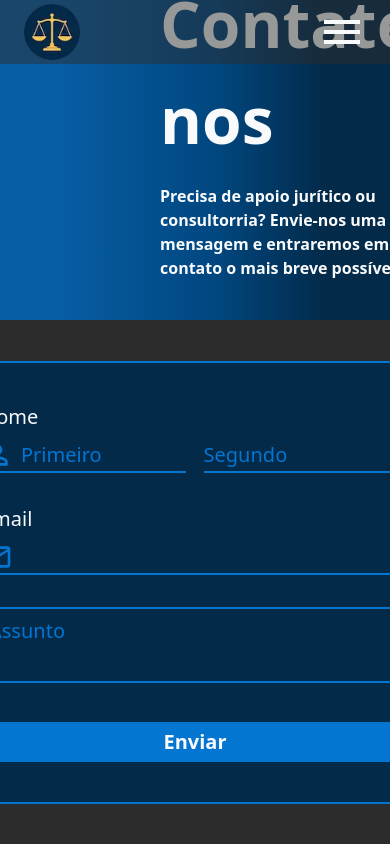
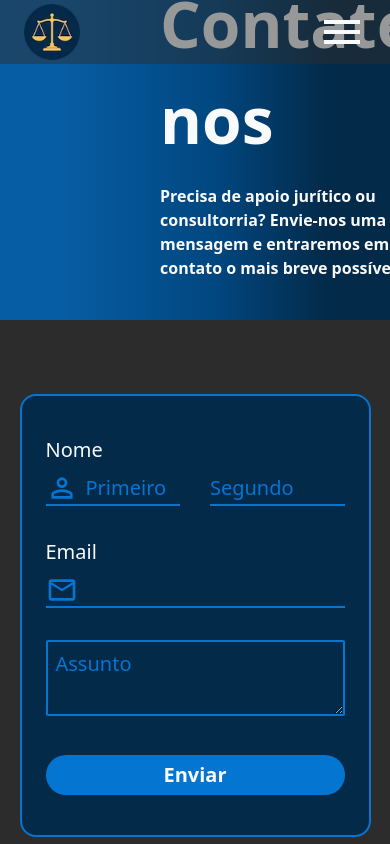
Before and after one commit to DavidSheltonSF/corporate-lawyer-website, a Next.js app: page /contact in a window 390 px wide. Shown: the top 844 px of the page. Built offline with nearby package versions, Linux system fonts and the light colour scheme.

Commit message:
refactor(contact form): enhance responsiveness and make it compatible with small screens

```diff
--- a/app/contact/page.tsx
+++ b/app/contact/page.tsx
@@ -12,17 +12,17 @@ export default function Contact() {
           </p>
         </div>
       </HeroSection>
-      <section className="flex flex-1 items-center justify-center">
+      <section className="flex flex-1 min-h-[70vh] items-center justify-center">
         <form
-          className="flex flex-col w-[480px] bg-color-primary border-[2px] border-color-primary-light rounded-[16px] px-[24px] py-[40px] items-center gap-[32px] text-color-white text-xl"
+          className="flex flex-col w-[90%] lg:w-[480px] bg-color-primary border-[2px] border-color-primary-light rounded-[16px] px-[24px] py-[40px]  gap-[32px] text-color-white text-xl"
           action=""
         >
           <div className="flex flex-col gap-[8px] w-full">
             <label className="" htmlFor="input-name">
               Nome
             </label>
-            <div className="flex justify-between">
-              <span className="flex gap-[8px] border-b-[2px] border-color-primary-light w-[48%]">
+            <div className="flex flex-colg:flex-row justify-between">
+              <span className="flex gap-[8px] border-b-[2px] border-color-primary-light w-[45%]">
                 <img className="size-[32px]" src="icons/user-primary-light.svg" alt="" />
                 <input
                   id="input-name"
@@ -31,7 +31,7 @@ export default function Contact() {
                   placeholder="Primeiro"
                 />
               </span>
-              <span className="flex border-b-[2px] border-color-primary-light w-[48%]">
+              <span className="flex border-b-[2px] border-color-primary-light w-[45%]">
                 <input
                   className="w-full placeholder:text-[var(--primary-color-light)]"
                   type="text"
@@ -40,18 +40,18 @@ export default function Contact() {
               </span>
             </div>
           </div>
-          <div className="flex flex-col gap-[8px] w-full ">
+          <div className="flex flex-col gap-[8px] w-full">
             <label className="" htmlFor="input-email">
               Email
             </label>
             <span className="flex w-full gap-[8px] border-b-[2px] border-color-primary-light">
               <img className="size-[32px]" src="icons/email-primary-light.svg" alt="" />
-              <input id="input-email" className="flex-1" type="text" />
+              <input id="input-email" className=" w-full" type="text" />
             </span>
           </div>
-          <div>
+          <div className="">
             <textarea
-              className="border-[2px] border-color-primary-light w-[432px] rounded-[2px] no-scrollbar p-[8px] placeholder:text-[var(--primary-color-light)]"
+              className="border-[2px] border-color-primary-light w-full rounded-[2px] no-scrollbar p-[8px] placeholder:text-[var(--primary-color-light)]"
               placeholder="Assunto"
             />
           </div>
```
